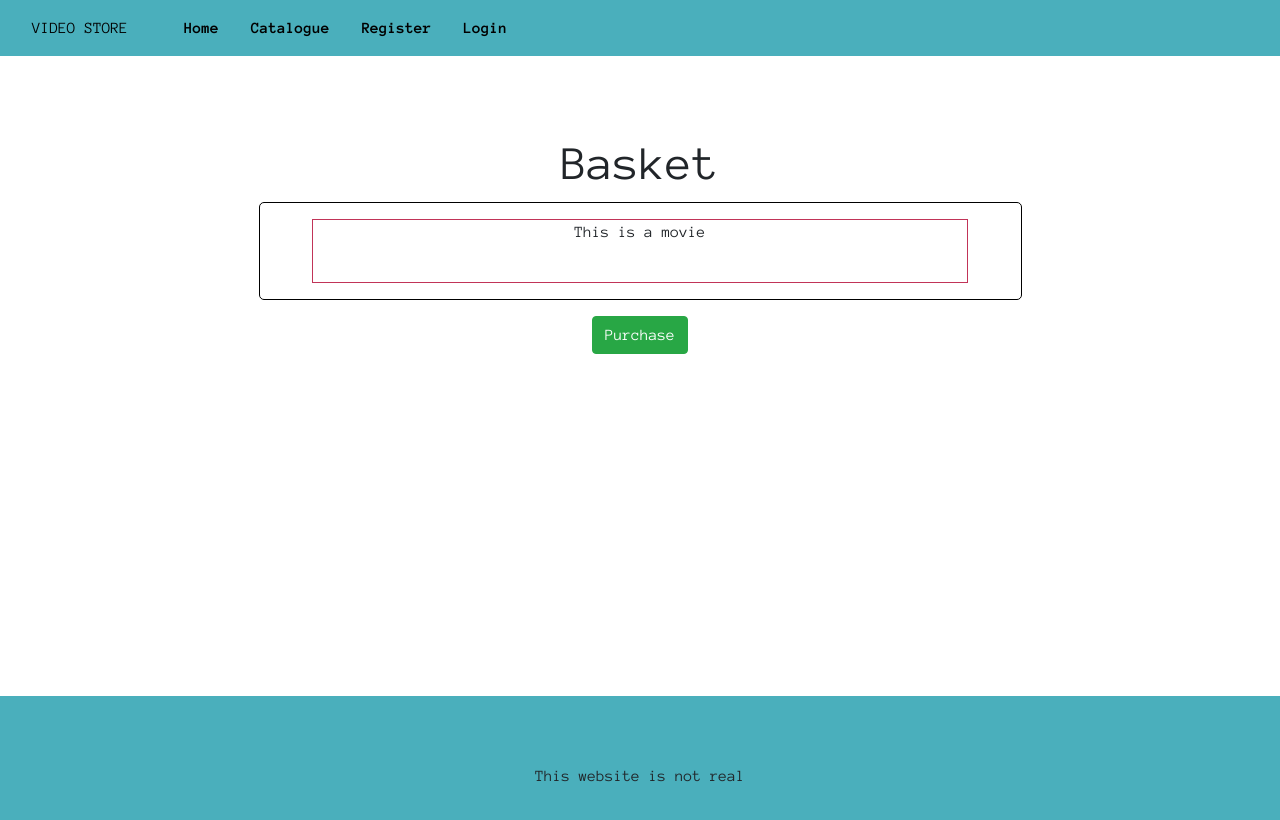
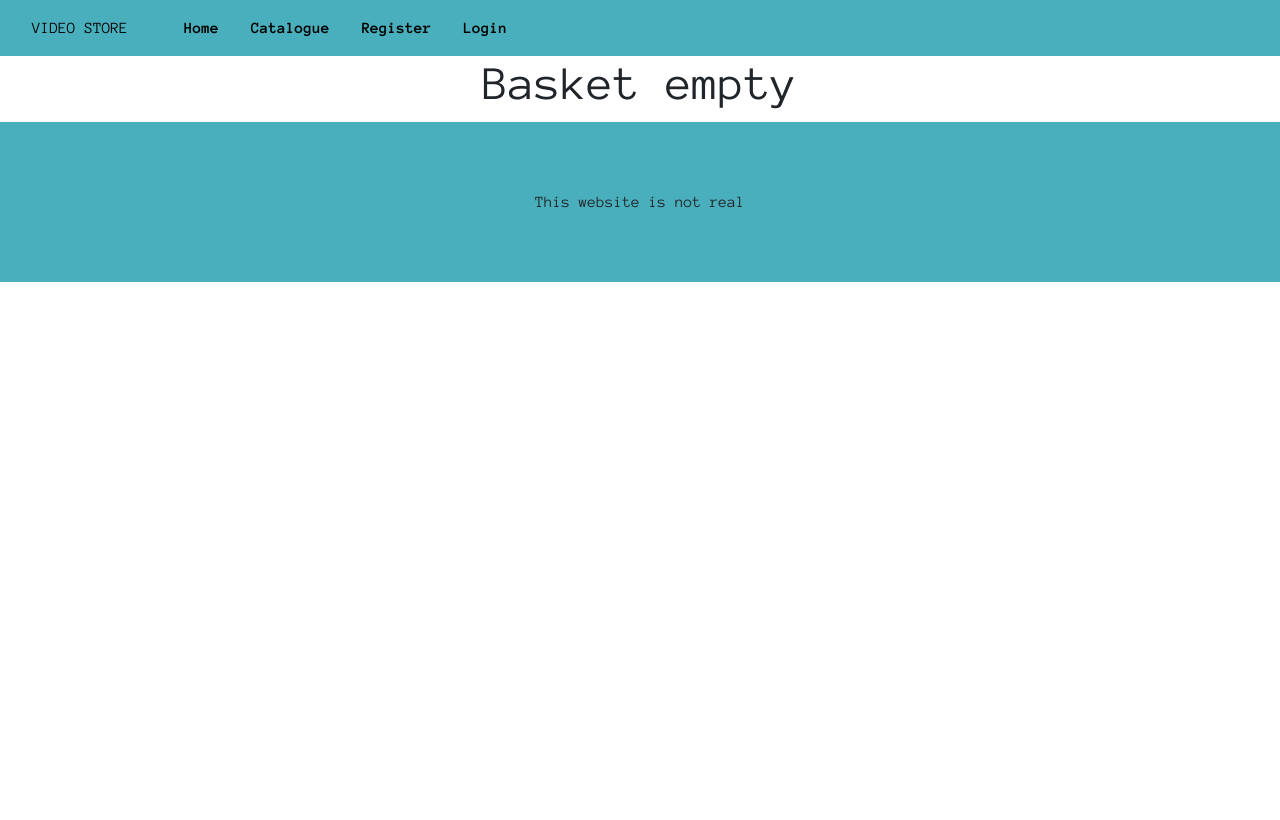
Before and after one commit to fishj123/Video-Store, a React (Create React App) app: page /basket in a window 1280 px wide. Shown: the top 820 px of the page. Built offline with nearby package versions, Linux system fonts and the light colour scheme.

Commit message:
add to basket button adds movie title and price to basket

```diff
--- a/src/App.js
+++ b/src/App.js
@@ -6,44 +6,68 @@ import Home from "./components/home";
 import Movies from "./components/movies";
 import Register from "./components/register";
 import Login from "./components/login";
-import MoviePage from './components/moviePage';
-import UserDashboard from './components/userDashboard';
-import auth from './services/authService';
+import MoviePage from "./components/moviePage";
+import UserDashboard from "./components/userDashboard";
+import auth, { getUserFromDb } from "./services/authService";
 import Logout from "./components/logout";
 import PageNotFound from "./components/404";
-import Basket from './components/basket';
-import { ToastContainer } from 'react-toastify';
-import 'react-toastify/dist/ReactToastify.css'
-
+import Basket from "./components/basket";
+import { ToastContainer } from "react-toastify";
+import "react-toastify/dist/ReactToastify.css";
+import { toast } from "react-toastify";
+import http from "./services/httpService";
 
 class App extends Component {
-  state = {};
+  state = {
+    basket: [],
+  };
 
- async componentDidMount() {
+  async componentDidMount() {
     const user = await auth.getCurrentUser();
     this.setState({ user });
+  }
+
+  addToBasket = movie => {
+    const basket = [...this.state.basket];
+    basket.push(movie);
+    this.setState({ basket });
+    toast.success("Movie added to basket");
+    console.log(this.state.basket);
   };
 
   render() {
     const { user } = this.state;
     return (
       <div className="App">
-      <ToastContainer />
-        <NavBar user={user}/>
+        <ToastContainer />
+        <NavBar user={user} />
         <main className="container-fluid">
           <Switch>
-            <Route path="/movie/:title" render={props => <MoviePage {...props} user={user} />} />
-            <Route path="/basket" component={Basket} />
+            <Route
+              path="/movie/:title"
+              render={props => (
+                <MoviePage
+                  {...props}
+                  user={user}
+                  addToBasket={this.addToBasket}
+                />
+              )}
+            />
+            <Route
+              path="/basket"
+              render={props => <Basket {...props} items={this.state.basket} user={this.state.user} />}
+            />
             <Route path="/catalogue" component={Movies} />
             <Route path="/register" component={Register} />
             <Route path="/login" component={Login} />
             <Route path="/logout" component={Logout} />
-            <Route path="/me" render={props => <UserDashboard {...props} user={user} />} />
+            <Route
+              path="/me"
+              render={props => <UserDashboard {...props} user={user} />}
+            />
             <Route path="/" exact component={Home} />
             <Route path="/" component={PageNotFound} />
             <Redirect to="/" />
-
-
           </Switch>
         </main>
       </div>
--- a/src/components/basket.jsx
+++ b/src/components/basket.jsx
@@ -3,13 +3,22 @@ import React, { Component } from "react";
 class Basket extends Component {
   state = {};
   render() {
+
+    const items = this.props.items;
+
+    if(items.length === 0) return <h3>Basket empty</h3>
+
     return (
       <div className="content-container">
         <h3>Basket</h3>
         <div className="basket-tile">
-           <div className="basket-item">
-                <p>This is a movie</p>
-           </div>
+        {items.map(item =>
+          <div className="basket-item">
+            <p>{item.title}</p>
+            <p>{item.rentalCost}</p>
+          </div>
+          )}
+
         </div>
 
         <button className="btn btn-success" id="purchase">
--- a/src/components/moviePage.jsx
+++ b/src/components/moviePage.jsx
@@ -29,31 +29,6 @@ class MoviePage extends Component {
     this.setState({ button });
   }
 
-  handleRent = async movie => {
-    const originalButton = this.state.button;
-
-    const button = "stop-rent";
-    this.setState({ button });
-
-    movie.copies--;
-    this.setState({ movie });
-
-    try {
-      let { user } = { ...this.props };
-      const movieId = movie._id.trim();
-      http.put(
-        "https://imbd-clone-api.herokuapp.com/api/users/rentals/" + user._id,
-        { rentals: movieId }
-      );
-
-      const { data: userDB } = await getUserFromDb();
-      this.setState({ user: userDB[0] });
-      toast.success("Movie rented!")
-    } catch (ex) {
-      this.setState({ button: originalButton });
-      toast.error("Oops, something went wrong :(")
-    }
-  };
 
   stopRent = async movie => {
     const originalButton = this.state.button;
@@ -98,6 +73,37 @@ class MoviePage extends Component {
     return bool;
   };
 
+
+
+  handleRent = async movie => {
+    const originalButton = this.state.button;
+    const button = "stop-rent";
+    this.setState({ button });
+
+    movie.copies--;
+    this.setState({ movie });
+
+    try {
+      console.log(movie);
+      let { user } = { ...this.state };
+      console.log(user);
+
+      const movieId = movie._id.trim();
+      http.put(
+        "https://imbd-clone-api.herokuapp.com/api/users/rentals/" + user._id,
+        { rentals: movieId }
+      );
+
+      const { data: userDB } = await getUserFromDb();
+      this.setState({ user: userDB[0] });
+      toast.success("Movie rented!");
+    } catch (ex) {
+      this.setState({ button: originalButton });
+      toast.error("Oops, something went wrong :(");
+      console.log(ex);
+    }
+  };
+
   render() {
     let movie = this.state.movie || this.props.location.state.movie;
     const user = this.state.user || {};
@@ -125,9 +131,9 @@ class MoviePage extends Component {
                   className={outOfStock ? "btn btn-secondary disabled" : "btn my-btn-primary"}
                   disabled={outOfStock}
                   aria-disabled={outOfStock}
-                  onClick={() => this.handleRent(movie)}
+                  onClick={() => this.props.addToBasket(movie)}
                 >
-                  Rent movie
+                  Add to Basket
                 </button>
               )}
               {user.name && button === "stop-rent" && (
--- a/src/index.css
+++ b/src/index.css
@@ -429,6 +429,9 @@ code {
 .basket-item {
   height: 4rem;
   width: 90%;
+  display: flex;
+  align-items: center;
+  justify-content: space-around;
   margin: auto;
   border: 1px solid var(--secondary-color);
 }
```
